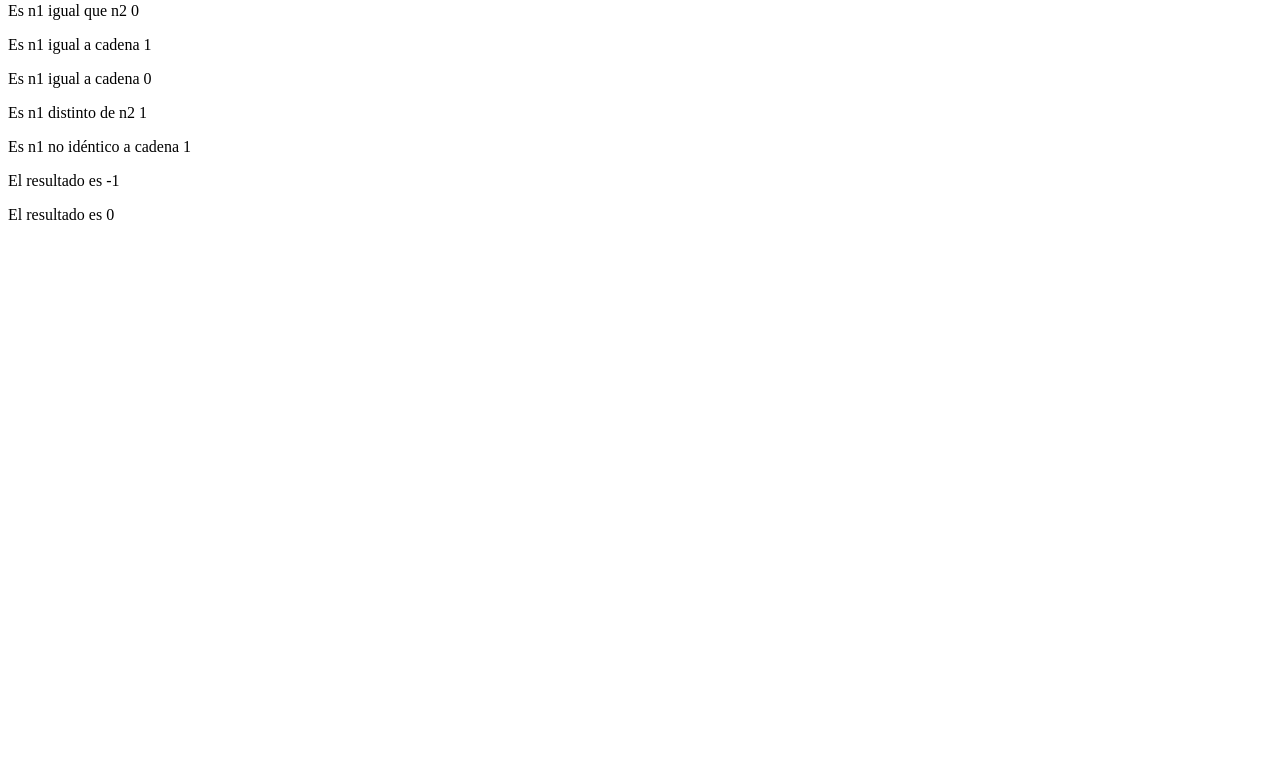
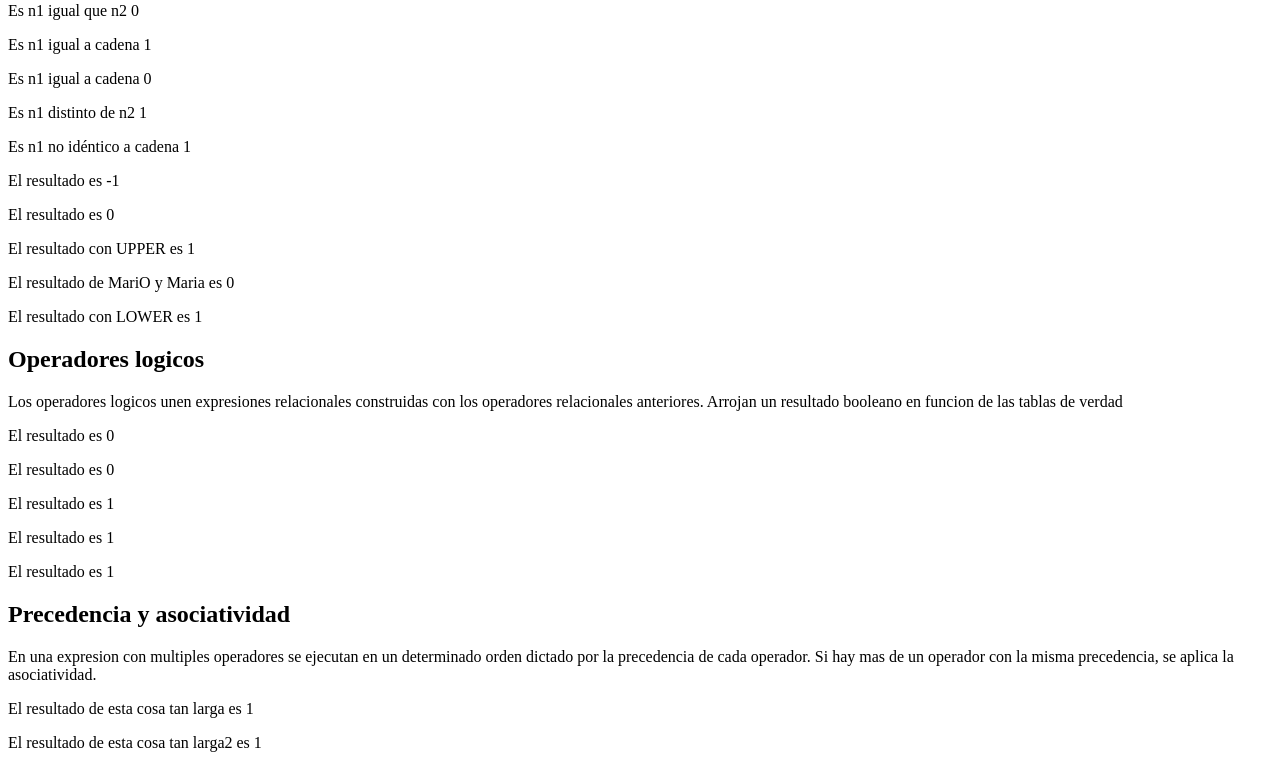
Before and after one commit to LuisDeToro10/dwes.com, a PHP site: page /ra2/04operadores_expresiones.php in a window 1280 px wide. Shown: the part 1142-1910 px from the top of the page. Before the commit the page ends 1362 px from the top, so only its background shows below. Run offline with PHP 8.4, Linux system fonts and the light colour scheme.

Commit message:
Acabado el 04

```diff
--- a/ra2/04operadores_expresiones.php
+++ b/ra2/04operadores_expresiones.php
@@ -182,8 +182,64 @@ echo "<p>El resultado es $resultado</p>";
 $nombre1 = "abcZacarias";
 $nombre2 = "abcadela";
 $resultado = $nombre1 > $nombre2;
+// Sale falso por la comparacion basada en codigo ASCII
 echo "<p>El resultado es " . (int)$resultado . "</p>";
 
+// Si necesitamos comparar sin tener en cuenta las mayusculas
+$resultado = strtoupper($nombre1) > strtoupper($nombre2);
+echo "<p>El resultado con UPPER es " . (int)$resultado ."</p>";
+
+$nombre1 = "MariO";
+$nombre2 = "Maria";
+$resultado = $nombre1 > $nombre2;
+echo "<p>El resultado de MariO y Maria es " . (int)$resultado ."</p>";
+
+$resultado = strtolower($nombre1) > strtolower($nombre2);
+echo "<p>El resultado con LOWER es " . (int)$resultado ."</p>";
+?>
+
+<h2>Operadores logicos</h2>
+<p>Los operadores logicos unen expresiones relacionales construidas con los operadores relacionales anteriores. Arrojan un resultado booleano en funcion de las tablas de verdad</p>
+
+<?php
+/*  AND    --> True si ambas expresiones son true. False en caso contrario
+    OR     --> True si alguna de las expresiones es true. False si ambas expresiones son false
+    XOR    --> True si una y solo una de las expresiones es true. False si ambas de las expresiones son true o false
+    &&     --> Similar a AND pero con mayor precedencia
+    ||     --> Similar a OR pero con mayor precedencia
+    !      --> NOT. Invierte el resultado booleano de una expresion
+*/
+
+$n1 = 9;
+$n2 = 5;
+$n3 = 10;
+
+$resultado = $n1 == $n2 or $n2 > $n3;
+echo "<p>El resultado es " . (int)$resultado . "</p>";
+
+$resultado = $n1 == $n2 and $n2 < $n3;
+echo "<p>El resultado es " . (int)$resultado . "</p>";
+
+$resultado = $n1 == 9 or $n2 < $n1 and $n3 > 10;
+echo "<p>El resultado es " . (int)$resultado . "</p>";
+
+$resultado = $n1 === 9 || $n2 < $n1 and $n3 > 10;
+echo "<p>El resultado es " . (int)$resultado . "</p>";
+
+$resultado = !($n1 === 9) || $n2 < $n1;
+echo "<p>El resultado es " . (int)$resultado . "</p>";
+?>
+
+<h2>Precedencia y asociatividad</h2>
+<p>En una expresion con multiples operadores se ejecutan en un determinado orden dictado por la precedencia de cada operador. Si hay mas de un operador con la misma precedencia, se aplica la asociatividad.</p>
+
+<?php
+$resultado = $n1 + 5 / $n3 < $n1 ** 3 and $n3 / 5 + $n2 * 2 >= $n1 *$n2 / $n3 or $n1 - 3 % 2 == $n3 - 7;
+echo "<p>El resultado de esta cosa tan larga es " . (int)$resultado . "</p>";
+
+
+$resultado = ($n1 + 5) / $n3 < $n1 ** 3 and $n3 / ((5 + $n2) * 2) >= $n1 * ($n2 / $n3) or ($n1 - 3) % 2 == $n3 - 7;
+echo "<p>El resultado de esta cosa tan larga2 es " . (int)$resultado . "</p>";
 ?>
 
 </body>
```
